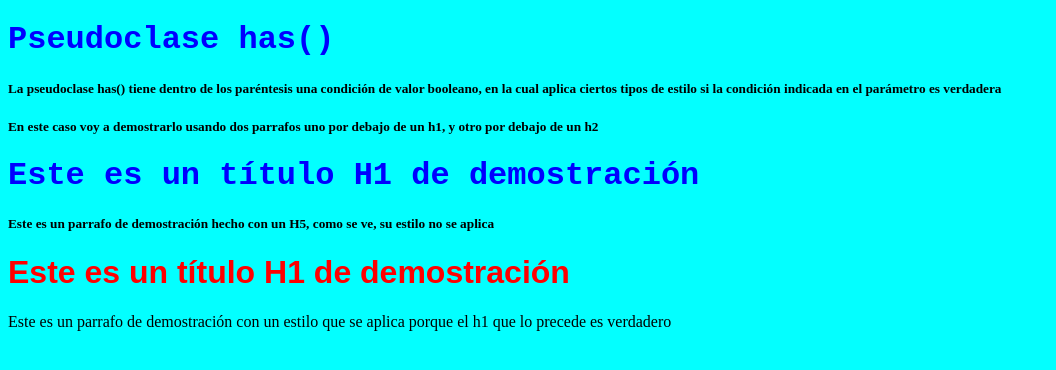
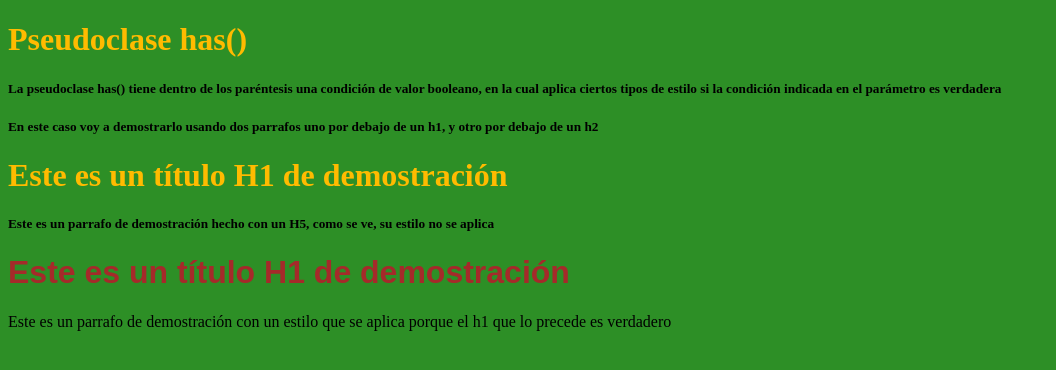
Before and after one commit to OttoOctaviusssss16/FullStack2025, a PHP site: page /Pseudoclase_has.html in a window 1280 px wide. Shown: the top 370 px of the page, without its empty margins (0-1056 px from the left). Run offline with PHP 8.4, Linux system fonts and the light colour scheme.

Commit message:
Update panyqueso.css

```diff
--- a/Pseudoclase has()/panyqueso.css
+++ b/Pseudoclase has()/panyqueso.css
@@ -1,15 +1,12 @@
 h1 {
-    font-family: 'Courier New', Courier, monospace;
-    color:blue;
+    color:rgb(255, 187, 0);
 }
 h1:has(+ p){
-    color:red;
+    color:brown;
     font-family: Arial, Helvetica, sans-serif;
     font-weight: bold;
 }
-h5 {
-    font-style: none;
+
+body{
+    background-color: rgb(45, 143, 38);
 }
-body{
-    background-color: rgb(3, 255, 255);
-}
```
